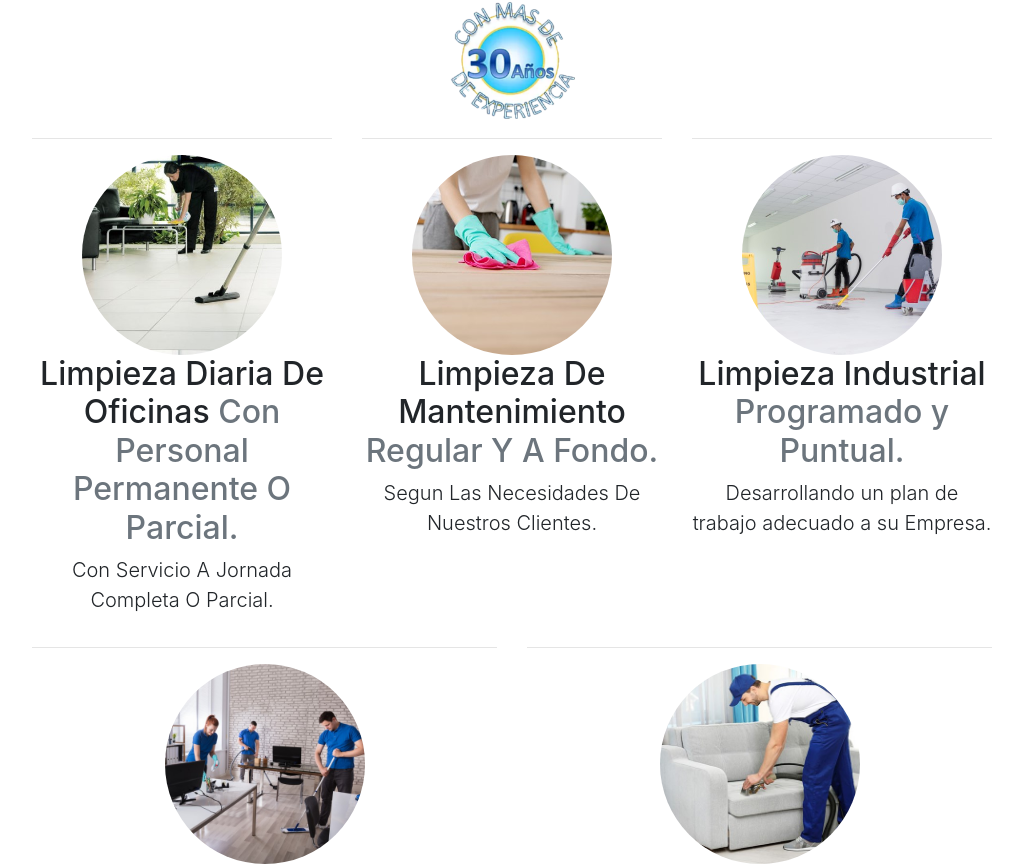
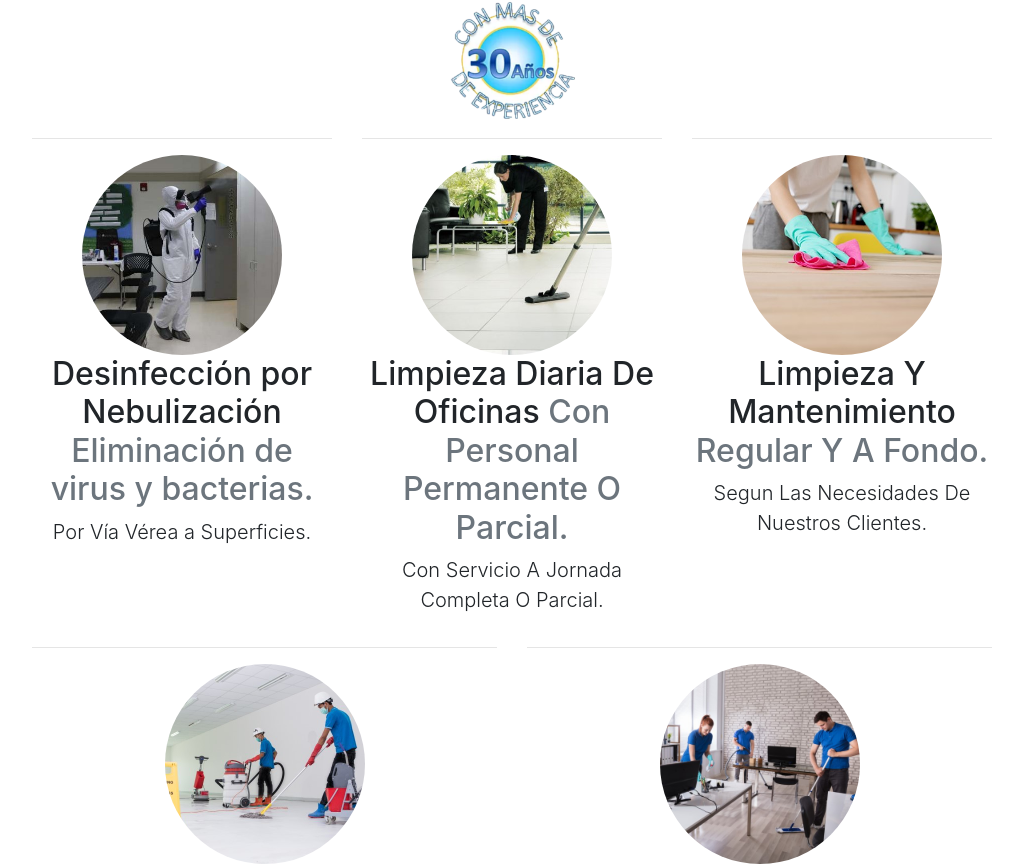
Before and after one commit to SalvadorGonzalez/limpieza-california, a React (Create React App) app: page / in a window 1280 px wide. Shown: the part 438-1304 px from the top of the page, without its empty margins (128-1151 px from the left). Built offline with nearby package versions, Linux system fonts and the light colour scheme.

Commit message:
Desinfeccion por Nebulizacion added

```diff
--- a/src/pages/index.js
+++ b/src/pages/index.js
@@ -3,6 +3,7 @@ import NavigationBar from '../components/NavigationBar/NavigationBar';
 import Footer from '../components/Footer/Footer';
 import './index.css'
 
+import nebulazacion from './img/nebulizacion.jpg';
 import oficinas from './img/limpieza-oficinas.jpg';
 import mantenimiento from './img/limpieza-mantenimiento.jpg';
 import obra from './img/limpieza-obra.jpg';
@@ -54,6 +55,15 @@ const Index = () =>(
 
                 <div className="row ">
                     <div className="featurette col-xs-12 col-sm-6 col-md-4 col-lg-4" id="about">
+                        <hr className="featurette-divider" />
+                        <img className="featurette-image img-circle img-responsive pull-right" src={nebulazacion}></img>
+                        <h2 className="featurette-heading">Desinfección por Nebulización
+                            <span className="text-muted"> Eliminación de virus y bacterias.</span>
+                        </h2>
+                        <p className="lead">Por Vía Vérea a Superficies.</p>
+                    </div>
+
+                    <div className="featurette col-xs-12 col-sm-6 col-md-4 col-lg-4" id="about">
                     <hr className="featurette-divider" />
                         <img className="featurette-image img-circle img-responsive pull-right" src={oficinas}></img>
                         <h2 className="featurette-heading">Limpieza Diaria De Oficinas
@@ -65,13 +75,13 @@ const Index = () =>(
                     <div className="featurette col-xs-12 col-sm-6 col-md-4 col-lg-4" id="services">
                         <hr className="featurette-divider" />
                         <img className="featurette-image img-circle img-responsive pull-left" src={mantenimiento}></img>
-                        <h2 className="featurette-heading">Limpieza De Mantenimiento
+                        <h2 className="featurette-heading">Limpieza Y Mantenimiento
                             <span className="text-muted"> Regular Y A Fondo.</span>
                         </h2>
                         <p className="lead">Segun Las Necesidades De Nuestros Clientes.</p>
                     </div>
 
-                    <div className="featurette col-xs-12 col-sm-6 col-md-4 col-lg-4" id="contact">
+                    <div className="featurette col-xs-12 col-sm-6 col-md-6 col-lg-6" id="contact">
                         <hr className="featurette-divider" />
                         <img className="featurette-image img-circle img-responsive pull-right" src={obra}></img>
                         <h2 className="featurette-heading">Limpieza Industrial
```
Also changed, not shown: src/pages/img/nebulizacion.jpg (added).
